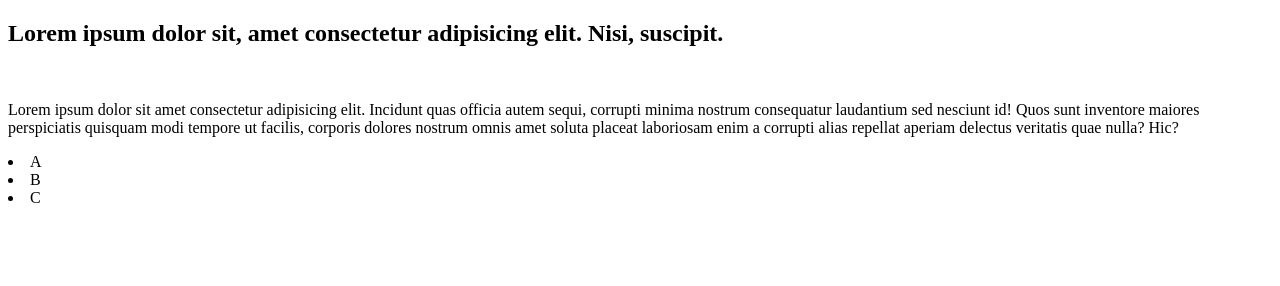
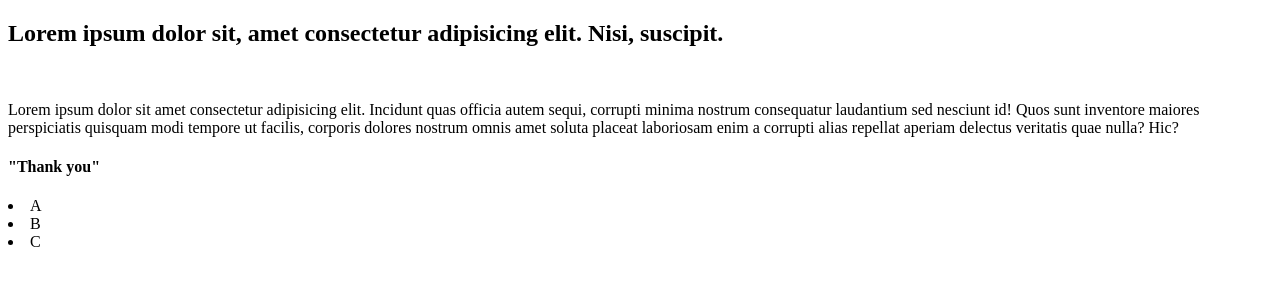
Before and after one commit to kamrul-7/NTN_2, a plain HTML site: page index.html in a window 1280 px wide. Drawn offline with Linux system fonts and the light colour scheme.

Commit message:
Thank you

```diff
--- a/index.html
+++ b/index.html
@@ -18,6 +18,7 @@
       laboriosam enim a corrupti alias repellat aperiam delectus veritatis quae
       nulla? Hic?
     </p>
+    <h4>"Thank you"</h4>
 
     <li>A</li>
     <li>B</li>
```
